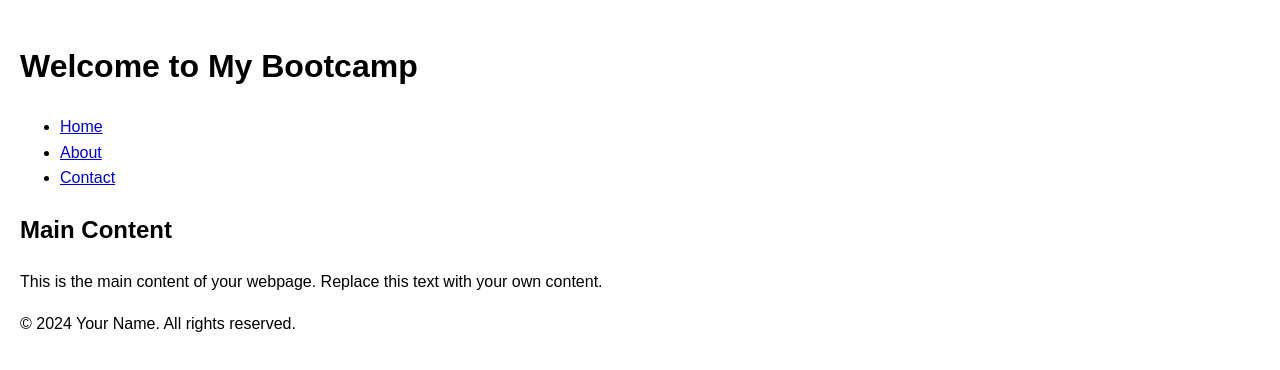
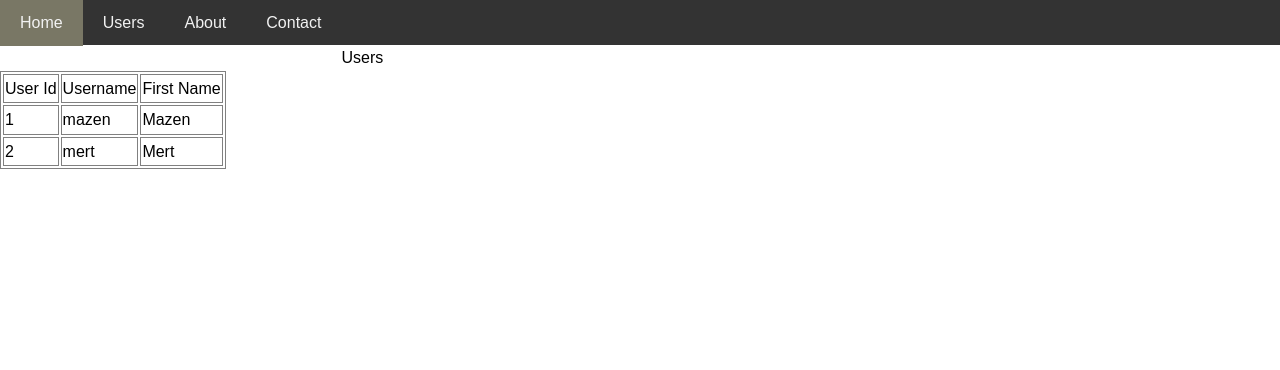
Before and after one commit to melkhouly1/bootcamp, a plain HTML site: page index.html in a window 1280 px wide. Drawn offline with Linux system fonts and the light colour scheme.

Commit message:
Co-authored-by: Mert Simsek <simsek97@gmail.com>

```diff
--- a/index.html
+++ b/index.html
@@ -4,44 +4,44 @@
     <meta charset="UTF-8" />
     <meta name="viewport" content="width=device-width, initial-scale=1.0" />
     <meta name="description" content="Your site description" />
-    <title>Your Page Title</title>
-    <style>
-      /* Add your CSS styles here */
-      body {
-        font-family: Arial, sans-serif;
-        line-height: 1.6;
-        margin: 0;
-        padding: 20px;
-      }
-    </style>
+    <title>My Portal</title>
+    <link rel="stylesheet" href="style.css" />
   </head>
   <body>
-    <header>
-      <h1>Welcome to My Bootcamp</h1>
-      <nav>
-        <ul>
-          <li><a href="#home">Home</a></li>
-          <li><a href="#about">About</a></li>
-          <li><a href="#contact">Contact</a></li>
-        </ul>
-      </nav>
-    </header>
+    <div>
+      <ul class="navigation">
+        <li class="navigation-menu"><a href="#home">Home</a></li>
+        <li class="navigation-menu"><a href="#users">Users</a></li>
+        <li class="navigation-menu"><a href="#about">About</a></li>
+        <li class="navigation-menu"><a href="#contact">Contact</a></li>
+      </ul>
+    </div>
 
-    <main>
-      <section id="home">
-        <h2>Main Content</h2>
-        <p>
-          This is the main content of your webpage. Replace this text with your
-          own content.
-        </p>
-      </section>
-    </main>
+    <div>
+      Users
+      <table class="users-table">
+        <thead>
+          <tr>
+            <td>User Id</td>
+            <td>Username</td>
+            <td>First Name</td>
+          </tr>
+        </thead>
+        <tbody>
+          <tr>
+            <td>1</td>
+            <td>mazen</td>
+            <td>Mazen</td>
+          </tr>
+          <tr>
+            <td>2</td>
+            <td>mert</td>
+            <td>Mert</td>
+          </tr>
+        </tbody>
+      </table>
+    </div>
 
-    <footer>
-      <p>&copy; 2024 Your Name. All rights reserved.</p>
-    </footer>
-
-    <!-- Add your JavaScript here or link to external files -->
     <script>
       const DOB = "2000-06-04";
       const birthDate = new Date(DOB);
--- /dev/null
+++ b/style.css
@@ -0,0 +1,34 @@
+body {
+    font-family: Arial, sans-serif;
+    line-height: 1.6;
+    margin: 0;
+    padding: 0px;
+}
+
+.navigation {
+    list-style-type: none;
+    margin: 0;
+    padding: 0;
+    height: 45px;
+    background-color: #333333;
+}
+
+.navigation-menu {
+    float: left;
+    padding: 10px 20px;
+}
+
+.navigation-menu:hover {
+    background-color: rgb(121, 119, 101);
+}
+
+.navigation-menu a {
+color: #f2f2f2;
+text-decoration: none;
+}
+
+.users-table,
+.users-table thead tr td,
+.users-table tbody tr td {
+    border: 1px solid gray;
+}
```
